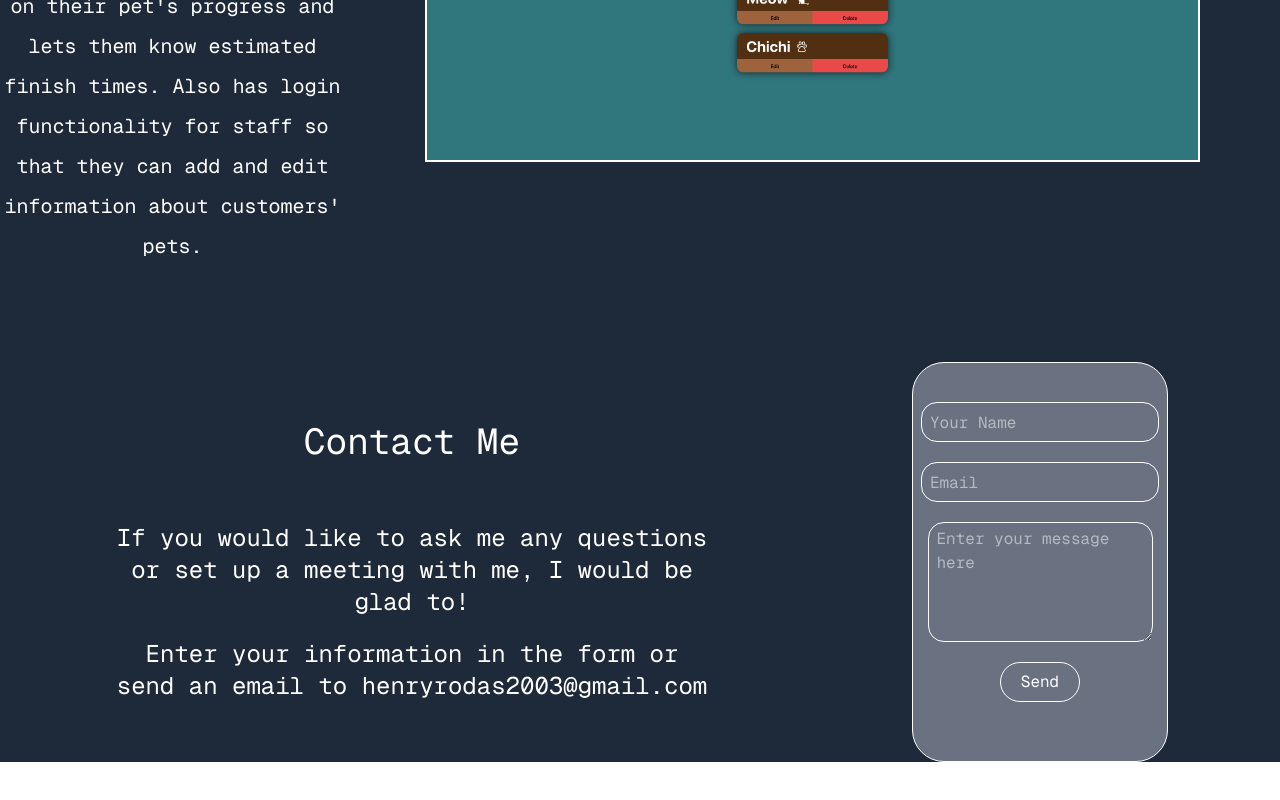
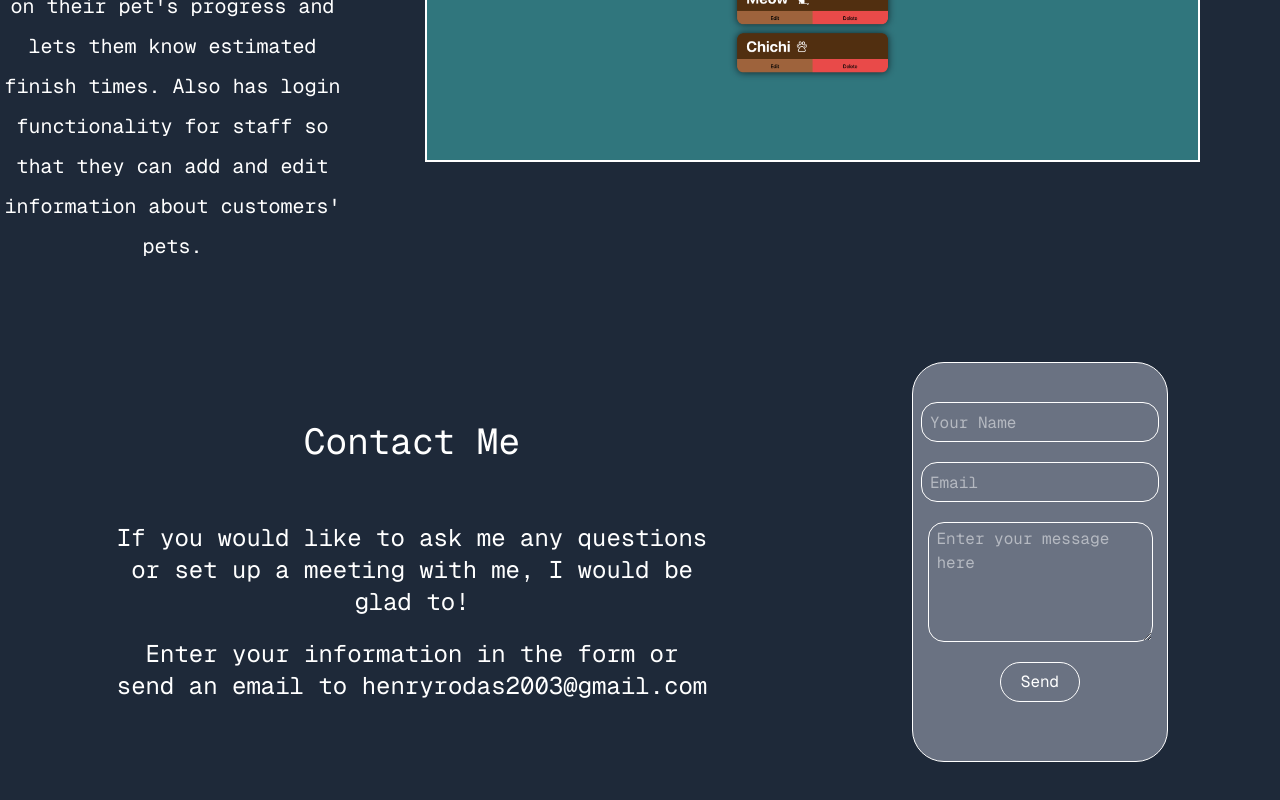
Before and after one commit to henryr2003/portfolioMain, a Next.js app: page / in a window 1280 px wide. Shown: the part 1678-2478 px from the top of the page. Before the commit the page ends 2440 px from the top, so only its background shows below. Built offline with nearby package versions, Linux system fonts and the light colour scheme.

Commit message:
same thing again

```diff
--- a/src/app/page.js
+++ b/src/app/page.js
@@ -95,7 +95,7 @@ export default function Home() {
 
             <Projects projectRef={projectRef} />
 
-            <footer className="w-full h-[100vh] items-center bg-gray-800 text-white font-mono flex flex-col md:flex-row justify-center gap-10 md:gap-50 md:h-auto">
+            <footer className="w-full h-[100vh] items-center bg-gray-800 text-white font-mono flex flex-col md:flex-row justify-center gap-10 md:gap-50 md:h-auto md:pb-50">
                 <div className="  w-90 md:w-[600px] text-center">
                     <h2 className=" flex justify-center text-4xl mb-15">
                         {" "}
```
